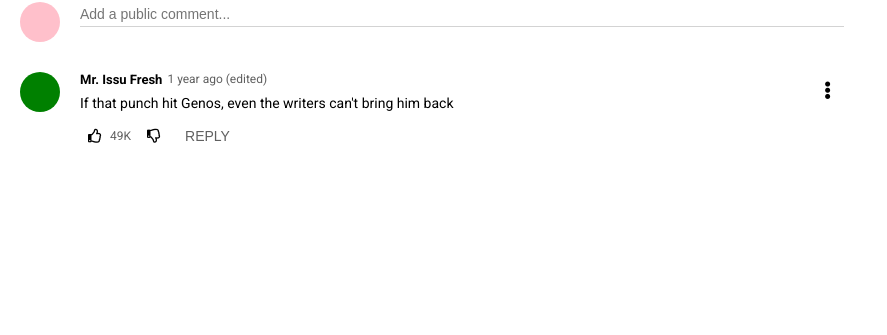
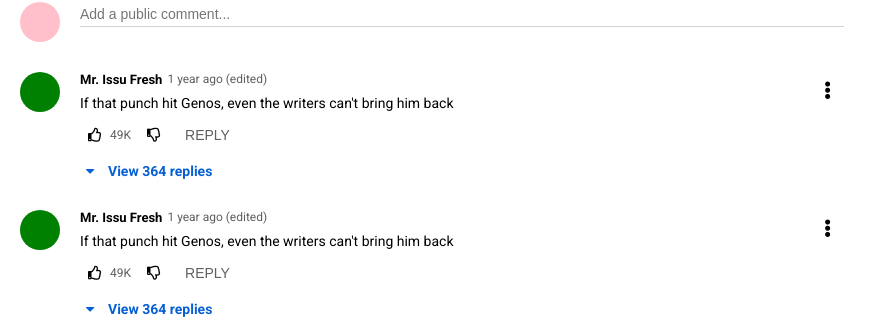
Before and after one commit to mdesanker/youtube-page, a React (Create React App) app: page / in a window 1280 px wide. Shown: the part 871-1206 px from the top of the page, without its empty margins (0-887 px from the left). Before the commit the page ends 1080 px from the top, so only its background shows below. Built offline with nearby package versions, Linux system fonts and the light colour scheme.

Commit message:
Style replies text of comments

```diff
--- a/src/components/body/Comment.tsx
+++ b/src/components/body/Comment.tsx
@@ -25,11 +25,36 @@ const Comment: React.FC = () => {
           </Btn>
           <ReplyBtn>reply</ReplyBtn>
         </CommentReactions>
+        <CommentReplies>
+          <i className="fas fa-caret-down" />
+          <p>View 364 replies</p>
+        </CommentReplies>
       </Container>
       <IconBtn icon="fas fa-ellipsis-v" />
     </Wrapper>
   );
 };
+
+const CommentReplies = styled.div`
+  display: flex;
+  align-items: center;
+  color: #065fd4;
+  font-size: 14px;
+  font-weight: bold;
+  padding: 2px 0 10px;
+
+  & i {
+    height: 20px;
+    width: 20px;
+    display: flex;
+    justify-content: center;
+    align-items: center;
+  }
+
+  & p {
+    margin-left: 8px;
+  }
+`;
 
 const Btn = styled.button`
   display: flex;
--- a/src/components/body/CommentSection.tsx
+++ b/src/components/body/CommentSection.tsx
@@ -22,6 +22,7 @@ const CommentSection: React.FC = () => {
       </AddComment>
       <Comments>
         <Comment />
+        <Comment />
       </Comments>
     </Wrapper>
   );
@@ -31,6 +32,7 @@ const Comments = styled.div`
   width: 100%;
   display: flex;
   flex-direction: column;
+  gap: 10px;
 `;
 
 const Input = styled.input`
```
